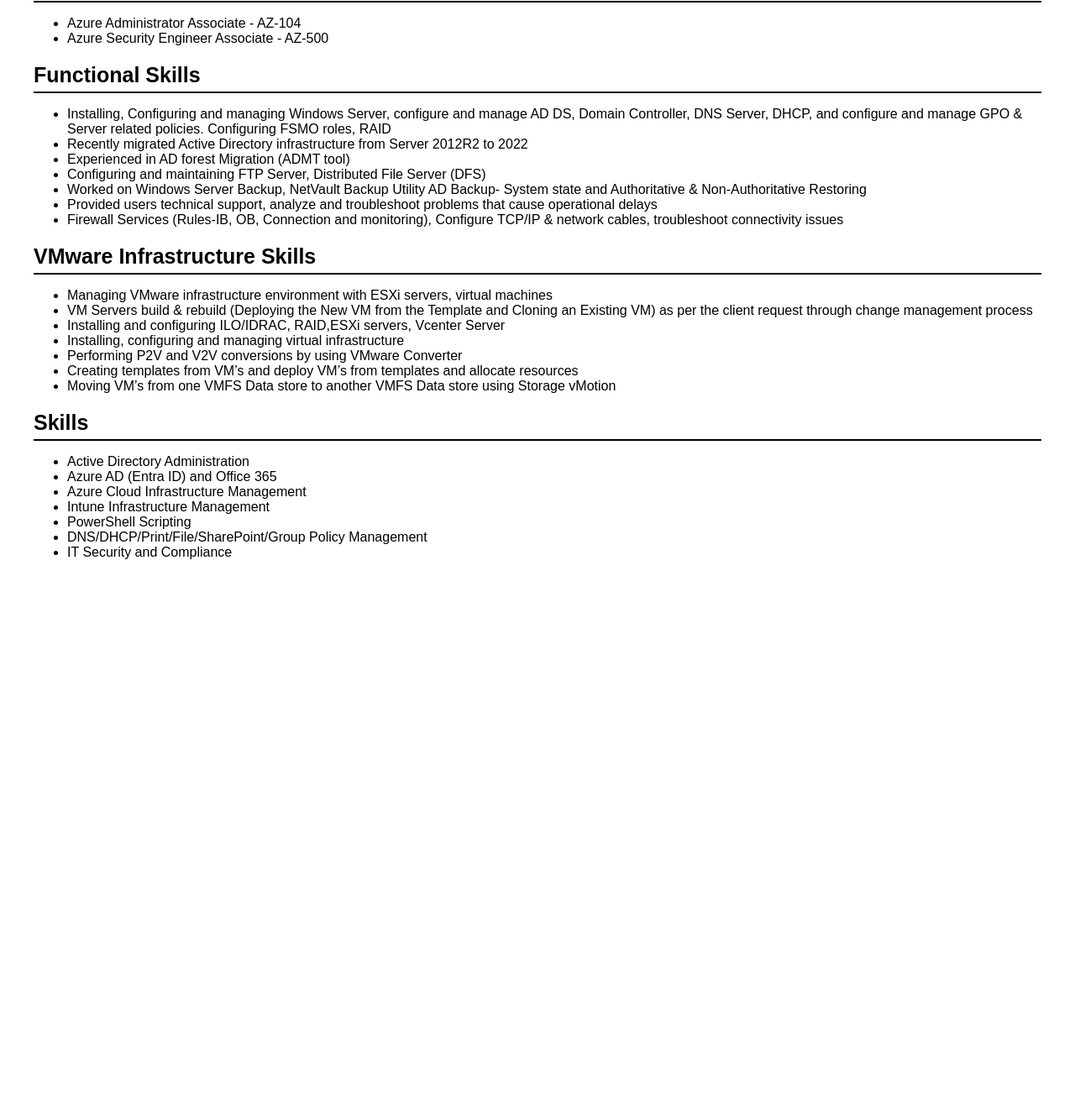
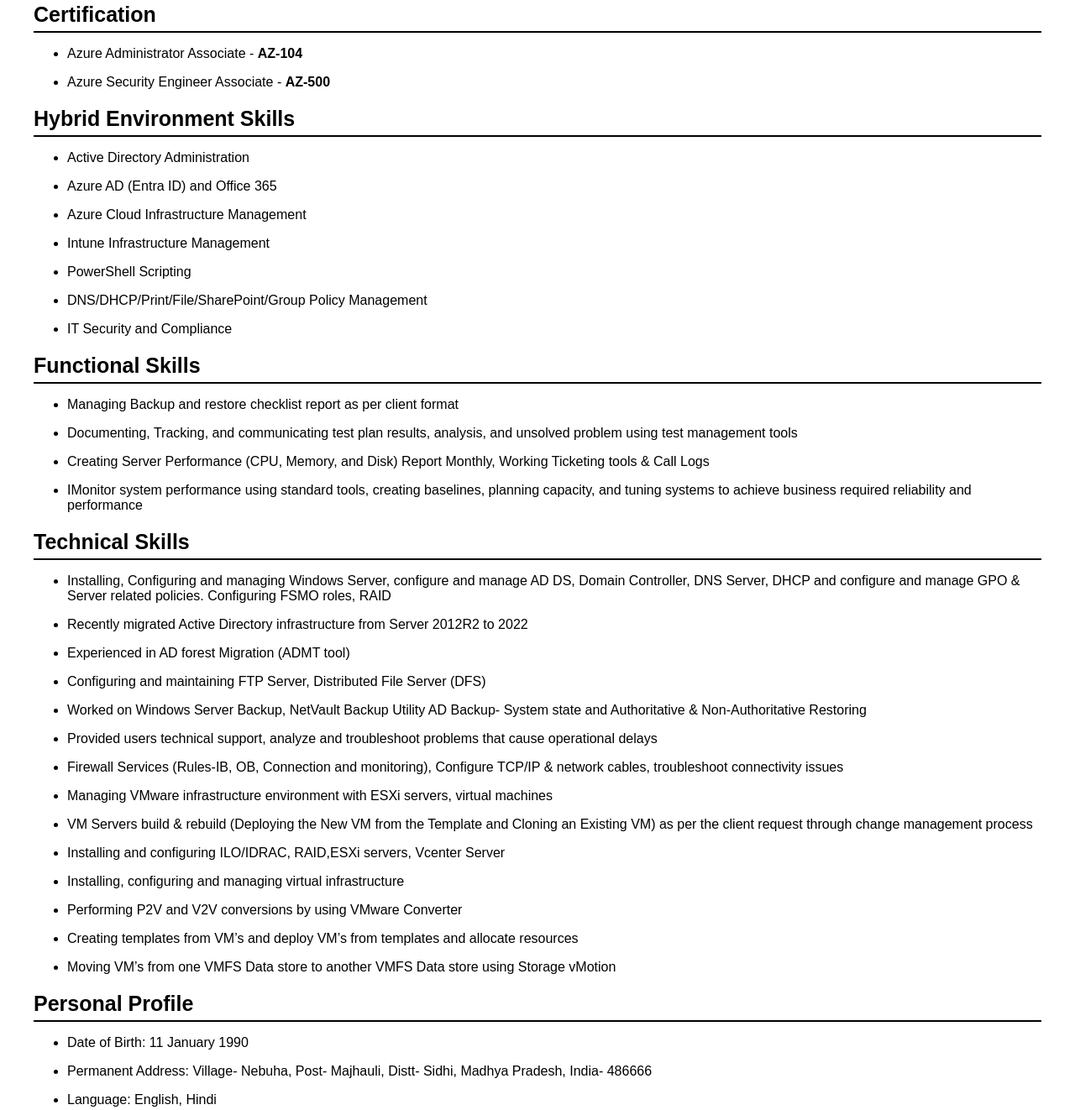
Before and after one commit to PSChandel/Resume, a plain HTML site: page index.html in a window 1280 px wide. Shown: the part 748-2070 px from the top of the page at 84% size. Before the commit the page ends 1455 px from the top, so only its background shows below. Drawn offline with Linux system fonts and the light colour scheme.

Commit message:
Update index.html

```diff
--- a/index.html
+++ b/index.html
@@ -45,39 +45,39 @@
     <div class="contact-info">
         <p><b>Email</b>: pankaj.ias14@gmail.com | <b>Phone</b>: +91 8369353187</p>
         <p><b>LinkedIn</b>: <a href="https://www.linkedin.com/in/iampankajschandel/" target="_blank">linkedin.com/in/iampankajschandel/</a></p>
-        <p><b>GitHub</b>: <a href="https://github.com/PSChandel" target="_blank">github.com/PSChandel</a></p>
+        <p><b>GitHub</b>: <a href="https://pschandel.github.io/Resume" target="_blank">github.com/PSChandel</a></p>
     </div>
 
     <section>
         <div class="section-title"><b>Summary</b></div>
-        <p>Senior Active Directory , Azure Active Directory (Entra ID), Cloud Administrator, VMware and Hyper-V Administrator with over 9 years of experience in managing and implementing AD environments, cloud infrastructures, and hybrid solutions. Expertise in Azure AD, Office 365, Microsoft Intune and large-scale IT migrations.</p>
+        <p><b>Senior Active Directory, Azure AD (Entra ID), and Cloud Administrator with over 9 years of robust experience</b> in managing and implementing complex AD environments, cloud infrastructures, and hybrid solutions. Demonstrated expertise in Azure Active Directory, Office 365, Microsoft Intune, and large-scale IT migrations. Proficient in VMware and Hyper-V administration, with a proven track record of delivering secure and scalable IT solutions that enhance organizational productivity and cloud capabilities</p>
     </section>
 
     <section>
         <div class="section-title"><b>Experience</b></div>
 
         <div class="experience">
-            <p class="job-title"><li> Senior Technology Consultant - Reliable Networks (UK-London)- India-Remote | Jul 2023 - Present</p>
+            <p class="job-title"><li> Senior Technology Consultant - <b>Reliable Networks (UK-London)- India-Remote</b> | Jul 2023 - Present</p>
         </div>
 
         <div class="experience">
-            <p class="job-title"><li> Lead Soulution Advisor - Deloitte USI (India-Gurgaon) | Aug 2021 - Jul 2023</p>
+            <p class="job-title"><li> Lead Soulution Advisor - <b>Deloitte USI (India-Gurgaon)</b> | Aug 2021 - Jul 2023</p>
         </div>
 
 	<div class="experience">
-            <p class="job-title"><li> Senior Active Directory and Cloud Administrator - Fujisoft LLC (India-Chennai) | Nov 2019 - Aug 2021</p>
+            <p class="job-title"><li> Senior Active Directory and Cloud Administrator - <b>Fujisoft LLC (India-Chennai)</b> | Nov 2019 - Aug 2021</p>
         </div>
 
 	<div class="experience">
-            <p class="job-title"><li> Senior System Administrator - Katalyst Business Solutions Pvt Ltd (India-Mumbai) | May 2019 - Oct 2019</p>
+            <p class="job-title"><li> Senior System Administrator - <b>Katalyst Business Solutions Pvt Ltd (India-Mumbai)</b> | May 2019 - Oct 2019</p>
         </div>
 
 	<div class="experience">
-            <p class="job-title"><li> Senior Active Directory Administrator - Reliance Corporate It park Ltd (India-Mumbai) | Oct 2016 - May 2019</p>
+            <p class="job-title"><li> Senior Active Directory Administrator - <b>Reliance Corporate It park Ltd (India-Mumbai)</b> | Oct 2016 - May 2019</p>
         </div>
 
         <div class="experience">
-            <p class="job-title"><li> System Administrator - Digicall Teleservices Pvt. Ltd | Oct 2014 - Feb 2016</p>
+            <p class="job-title"><li> System Administrator - <b>Digicall Teleservices Pvt. Ltd (India-Mumbai)</b> | Oct 2014 - Feb 2016</p>
         </div>
     </section>
 
@@ -93,52 +93,113 @@
     <section>
         <div class="section-title"><b>Certification</b></div>
         <ul>
-            <li>Azure Administrator Associate - AZ-104</li>
-            <li>Azure Security Engineer Associate - AZ-500</li>
+	    <div class="Functional Skills">
+            <p><li> Azure Administrator Associate - <b>AZ-104</b></p>
+            </div>
+	    <div class="Functional Skills">
+            <p><li> Azure Security Engineer Associate - <b>AZ-500</b></p>
+            </div>
         </ul>
     </section>
-
+    <section>
+        <div class="section-title"><b>Hybrid Environment Skills</b></div>
+        <ul>
+	    <div class="Skills">
+            <p><li> Active Directory Administration</p>
+            </div>
+	    <div class="Skills">
+            <p><li> Azure AD (Entra ID) and Office 365</p>
+            </div>
+	    <div class="Skills">
+            <p><li> Azure Cloud Infrastructure Management</p>
+            </div>
+	    <div class="Skills">
+            <p><li> Intune Infrastructure Management</p>
+            </div>
+	    <div class="Skills">
+            <p><li> PowerShell Scripting</p>
+            </div>
+	    <div class="Skills">
+            <p><li> DNS/DHCP/Print/File/SharePoint/Group Policy Management</p>
+            </div>
+	    <div class="Skills">
+            <p><li> IT Security and Compliance</p>
+            </div>
+        </ul>
+    </section>
     <section>
         <div class="section-title"><b>Functional Skills</b></div>
         <ul>
-            <li>Installing, Configuring and managing Windows Server, configure and manage AD DS, Domain Controller, DNS Server, DHCP,
-and configure and manage GPO & Server related policies. Configuring FSMO roles, RAID</li>
-            <li>Recently migrated Active Directory infrastructure from Server 2012R2 to 2022</li>
-            <li>Experienced in AD forest Migration (ADMT tool)</li>
-	    <li>Configuring and maintaining FTP Server, Distributed File Server (DFS)</li>
-            <li>Worked on Windows Server Backup, NetVault Backup Utility AD Backup- System state and Authoritative & Non-Authoritative
-Restoring</li>
-            <li>Provided users technical support, analyze and troubleshoot problems that cause operational delays</li>
-            <li>Firewall Services (Rules-IB, OB, Connection and monitoring), Configure TCP/IP & network cables, troubleshoot connectivity issues</li>
+	    <div class="Skills">
+            <p><li> Managing Backup and restore checklist report as per client format</p>
+            </div>
+	    <div class="Skills">
+            <p><li> Documenting, Tracking, and communicating test plan results, analysis, and unsolved problem using test management tools</p>
+            </div>
+	    <div class="Skills">
+            <p><li> Creating Server Performance (CPU, Memory, and Disk) Report Monthly, Working Ticketing tools & Call Logs</p>
+            </div>
+	    <div class="Skills">
+            <p><li> IMonitor system performance using standard tools, creating baselines, planning capacity, and tuning systems to achieve
+business required reliability and performance</p>
+            </div>
+	</ul>
+    </section>
+    <section>
+        <div class="section-title"><b>Technical Skills</b></div>
+        <ul>
+	    <div class="Technical Skills">
+            <p><li> Installing, Configuring and managing Windows Server, configure and manage AD DS, Domain Controller, DNS Server, DHCP and configure and manage GPO & Server related policies. Configuring FSMO roles, RAID</p>
+            </div>
+	    <div class="Technical Skills">
+            <p><li> Recently migrated Active Directory infrastructure from Server 2012R2 to 2022</p>
+            </div>
+	    <div class="Technical Skills">
+            <p><li> Experienced in AD forest Migration (ADMT tool)</p>
+            </div>
+	    <div class="Technical Skills">
+            <p><li> Configuring and maintaining FTP Server, Distributed File Server (DFS)</p>
+            </div>
+	    <div class="Technical Skills">
+            <p><li> Worked on Windows Server Backup, NetVault Backup Utility AD Backup- System state and Authoritative & Non-Authoritative Restoring</p>
+            </div>
+	    <div class="Technical Skills">
+            <p><li> Provided users technical support, analyze and troubleshoot problems that cause operational delays</p>
+            </div>
+	    <div class="Technical Skills">
+            <p><li> Firewall Services (Rules-IB, OB, Connection and monitoring), Configure TCP/IP & network cables, troubleshoot connectivity issues</p>
+            </div>
+	    <div class="VMware Infrastructure Skills">
+            <p><li> Managing VMware infrastructure environment with ESXi servers, virtual machines</p>
+            </div>
+	    <div class="VMware Infrastructure Skills">
+            <p><li> VM Servers build & rebuild (Deploying the New VM from the Template and Cloning an Existing VM) as 	    per the client request through change management process</p>
+            </div>
+	    <div class="VMware Infrastructure Skills">
+            <p><li> Installing and configuring ILO/IDRAC, RAID,ESXi servers, Vcenter Server</p>
+            </div>
+	    <div class="VMware Infrastructure Skills">
+            <p><li> Installing, configuring and managing virtual infrastructure</p>
+            </div>
+	    <div class="VMware Infrastructure Skills">
+            <p><li> Performing P2V and V2V conversions by using VMware Converter</p>
+            </div>
+	    <div class="VMware Infrastructure Skills">
+            <p><li> Creating templates from VM’s and deploy VM’s from templates and allocate resources</p>
+            </div>
+	    <div class="VMware Infrastructure Skills">
+            <p><li> Moving VM’s from one VMFS Data store to another VMFS Data store using Storage vMotion</p>
+            </div>
         </ul>
     </section>
-
     <section>
-        <div class="section-title"><b>VMware Infrastructure Skills</b></div>
+        <div class="section-title"><b>Personal Profile</b></div>
         <ul>
-            <li>Managing VMware infrastructure environment with ESXi servers, virtual machines</li>
-            <li>VM Servers build & rebuild (Deploying the New VM from the Template and Cloning an Existing VM) as per the client request
-through change management process</li>
-            <li>Installing and configuring ILO/IDRAC, RAID,ESXi servers, Vcenter Server</li>
-	    <li>Installing, configuring and managing virtual infrastructure</li>
-            <li>Performing P2V and V2V conversions by using VMware Converter</li>
-            <li>Creating templates from VM’s and deploy VM’s from templates and allocate resources</li>
-            <li>Moving VM’s from one VMFS Data store to another VMFS Data store using Storage vMotion</li>
-        </ul>
-    </section>
-
-    <section>
-        <div class="section-title"><b>Skills</b></div>
-        <ul>
-            <li>Active Directory Administration</li>
-            <li>Azure AD (Entra ID) and Office 365</li>
-            <li>Azure Cloud Infrastructure Management</li>
-	    <li>Intune Infrastructure Management</li>
-            <li>PowerShell Scripting</li>
-            <li>DNS/DHCP/Print/File/SharePoint/Group Policy Management</li>
-            <li>IT Security and Compliance</li>
-        </ul>
-    </section>
+    <div class="profile-section">
+        <p><li> Date of Birth: 11 January 1990</p>
+        <p><li> Permanent Address: Village- Nebuha, Post- Majhauli, Distt- Sidhi, Madhya Pradesh, India- 486666</p>
+        <p><li> Language: English, Hindi</p>
+    </div>
 
 </body>
 </html>
```
